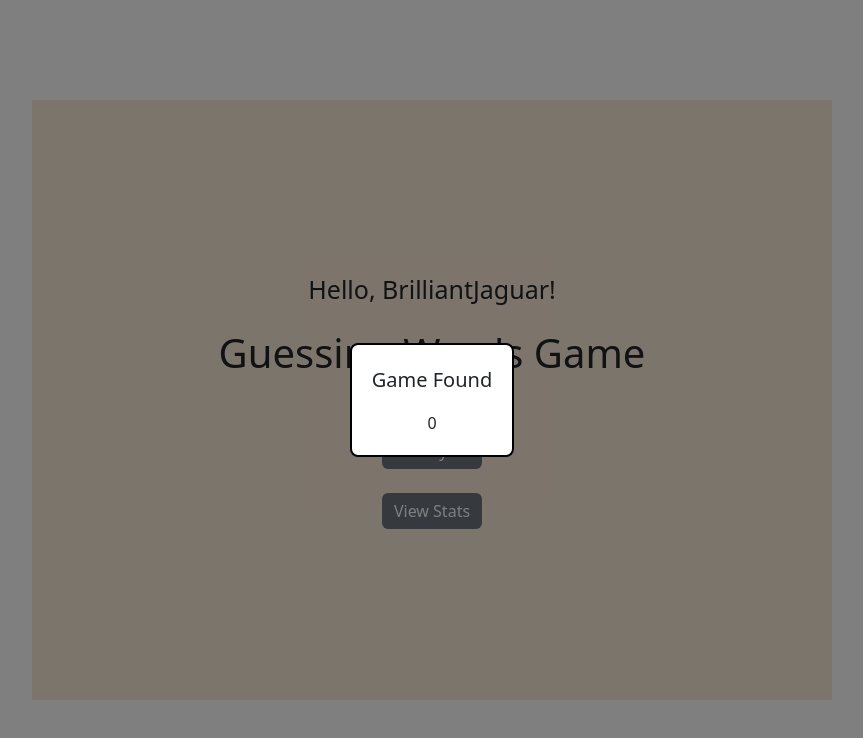
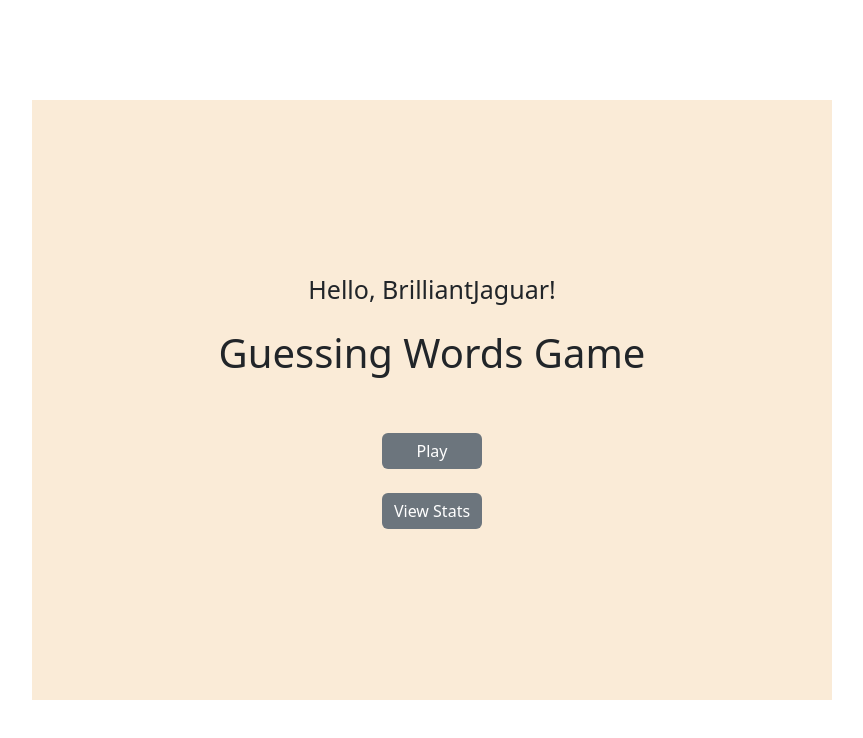
Before and after one commit to Hua5253/Words-Game, a React (Vite) app in the folder client/: page /home in a window 1280 px wide. Shown: the top 738 px of the page, without its empty margins (208-1071 px from the left). Built offline with nearby package versions, Linux system fonts and the light colour scheme; no server answers.

Commit message:
merge main

```diff
--- a/client/src/components/HomeScreen.tsx
+++ b/client/src/components/HomeScreen.tsx
@@ -11,7 +11,6 @@ const socket: Socket = io("http://localhost:3000");
 function HomeScreen() {
     const navigate = useNavigate();
     const [loadingGame, setLoadingGame] = useState(false);
-    const [inCountDown, setInCountDown] = useState(false);
 
     useEffect(() => {
         socket.on("matchFound", (data: { roomId: string }) => {
@@ -25,7 +24,6 @@ function HomeScreen() {
     }, []);
 
     const transitToCountDown = () => {
-        setInCountDown(true);
         setLoadingGame(false);
     };
 
@@ -67,7 +65,7 @@ function HomeScreen() {
                     setInCountDown={transitToCountDown}
                     socket={socket}
                 />
-                <CountDownModal inCountDown={inCountDown} />
+                {/* <CountDownModal /> */}
             </div>
         </>
     );
```
